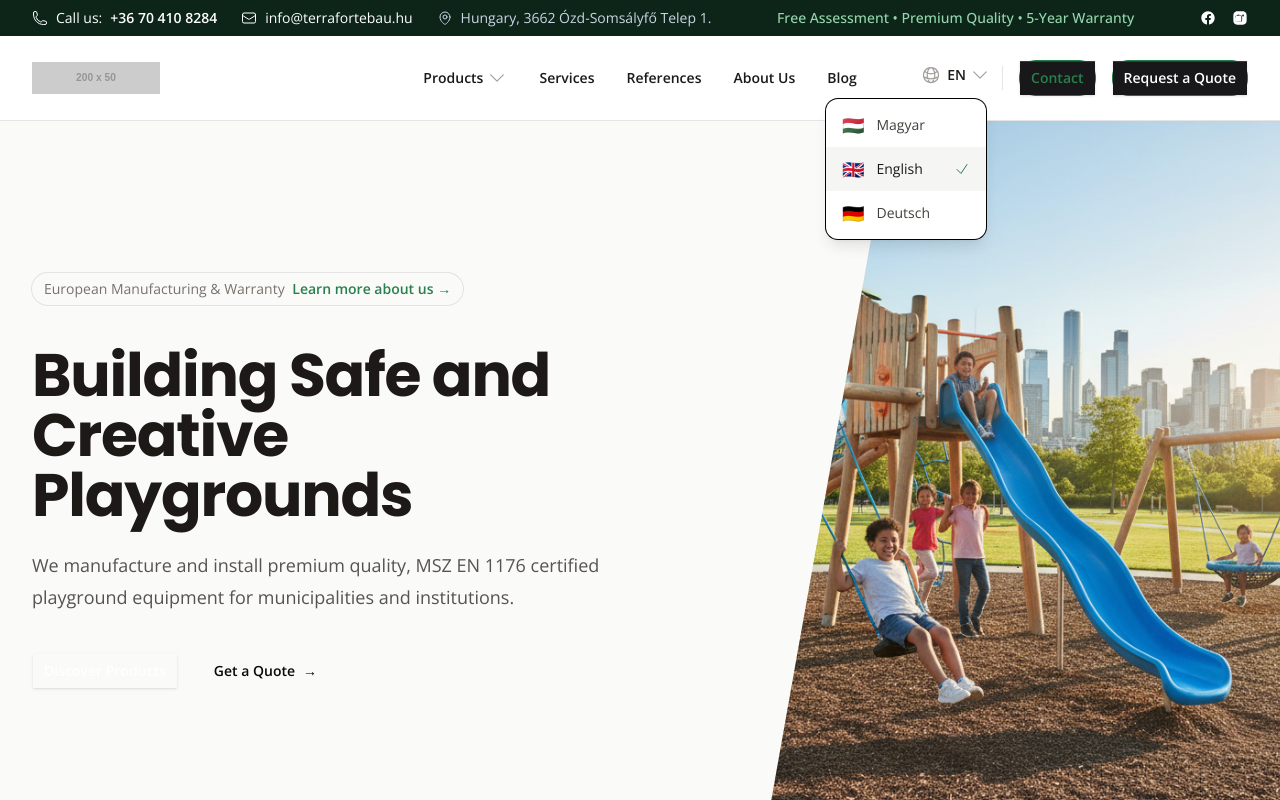
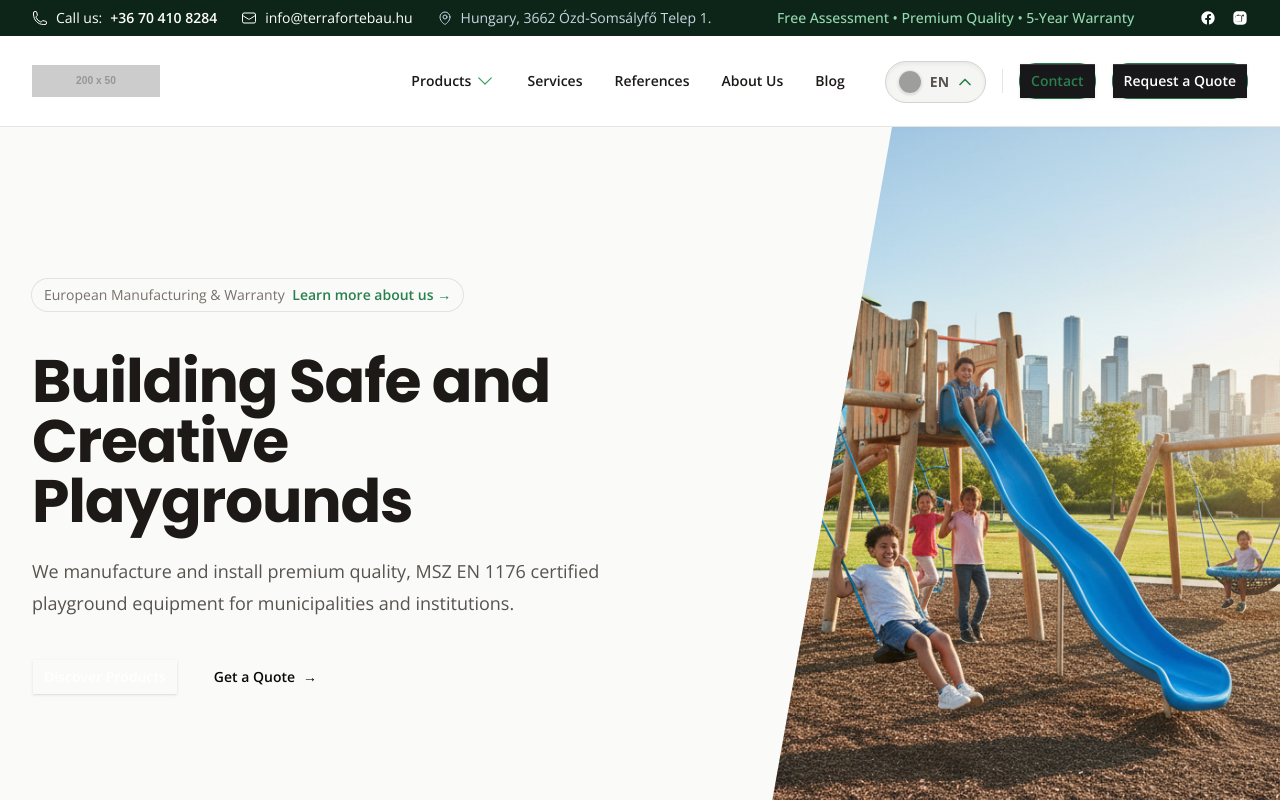
Before and after one commit to jozsef-kiss/terra-forte-project, a Next.js app: page /en in a window 1280 px wide. Both pictures are taken after a click on the button "EN". Shown: the top 800 px of the page. Built offline with nearby package versions, Linux system fonts and the light colour scheme; grey boxes are pictures that could not be loaded.

Commit message:
Design v1.2 - egyéb finomitasok / nyelvvalaszto update

```diff
--- a/src/app/globals.css
+++ b/src/app/globals.css
@@ -93,3 +93,39 @@ footer a[class*="bg-indigo-"]:active {
   transform: translateY(0);
   box-shadow: none;
 }
+
+/* --- GLOBÁLIS INPUT HÁTTÉR MÓDOSÍTÁS (#fafafa) --- */
+/* Felülírjuk a komponensek (pl. Newsletter) alapértelmezett fehér hátterét */
+input:not([type="checkbox"]):not([type="radio"]):not([type="submit"]):not(
+    [type="button"]
+  ):not([type="range"]),
+textarea,
+select {
+  background-color: #fafafa !important;
+}
+
+/* --- PLACEHOLDER SZÍN GLOBÁLISAN --- */
+/* Stone-500 (#78716c) - Olvasható, de nem tolakodó */
+input::placeholder,
+textarea::placeholder {
+  color: #78716c !important;
+  opacity: 1; /* Firefox miatt kell, hogy ne legyen áttetsző */
+}
+
+/* --- EGYEDI DROPDOWN ANIMÁCIÓ --- */
+@keyframes dropdownOpen {
+  from {
+    opacity: 0;
+    transform: translateY(-8px) scale(0.96);
+  }
+  to {
+    opacity: 1;
+    transform: translateY(0) scale(1);
+  }
+}
+
+.animate-dropdown-open {
+  /* Finom, rugalmas érkezés (cubic-bezier) */
+  animation: dropdownOpen 0.25s cubic-bezier(0.16, 1, 0.3, 1) forwards;
+  transform-origin: top right; /* A jobb felső sarokból nyílik */
+}
--- a/src/components/LanguageSwitcher.tsx
+++ b/src/components/LanguageSwitcher.tsx
@@ -1,50 +1,135 @@
-"use client"; // Ez jelzi, hogy ez egy interaktív Kliens Komponens
+"use client";
 
 import { usePathname, useRouter } from "next/navigation";
+import { useEffect, useState, useRef } from "react";
+
+// Nyelvek és zászlók (CDN)
+const languages = [
+  { key: "hu", name: "Magyar", flagUrl: "https://flagcdn.com/w40/hu.png" },
+  { key: "en", name: "English", flagUrl: "https://flagcdn.com/w40/gb.png" },
+  { key: "de", name: "Deutsch", flagUrl: "https://flagcdn.com/w40/de.png" },
+];
 
 export default function LanguageSwitcher() {
   const pathname = usePathname();
   const router = useRouter();
+  const [isOpen, setIsOpen] = useState(false);
+  const dropdownRef = useRef<HTMLDivElement>(null);
 
-  // A Next.js router a legelső client rendernél ideiglenesen adhat vissza null-t.
-  // Ilyenkor esünk vissza az alapértelmezett "/" értékre, hogy ne dobjunk hibát.
   const safePathname = pathname && pathname.length > 0 ? pathname : "/";
-
-  // Normalizáljuk az útvonalat (eltávolítjuk az üres szegmenseket), így minden esetet kezelünk.
   const pathSegments = safePathname.split("/").filter(Boolean);
-
-  // Az aktuális nyelv kinyerése az URL-ből (pl. /en/...)
-  // A pathname stringet felbontjuk a "/" mentén. A második elem (index 1) a nyelvkód.
-  const currentLang = pathSegments[0] ?? "hu";
+  const currentLangKey = pathSegments[0] ?? "hu";
+  const selectedLanguage =
+    languages.find((l) => l.key === currentLangKey) || languages[0];
 
   const handleLocaleChange = (newLocale: string) => {
     const segments = [...pathSegments];
-
-    // Kicseréljük a nyelvkódot az új nyelvre
-    // Feltételezzük, hogy az URL mindig /[lang]/... formátumú
     if (segments.length > 0) {
       segments[0] = newLocale;
     } else {
-      // Ha esetleg a gyökérben lennénk (bár a middleware ezt kezeli), beszúrjuk
       segments.push(newLocale);
     }
-
     const newPath = `/${segments.join("/")}`;
+    setIsOpen(false);
     router.push(newPath);
   };
 
+  useEffect(() => {
+    const handleClickOutside = (event: MouseEvent) => {
+      if (
+        dropdownRef.current &&
+        !dropdownRef.current.contains(event.target as Node)
+      ) {
+        setIsOpen(false);
+      }
+    };
+    document.addEventListener("mousedown", handleClickOutside);
+    return () => {
+      document.removeEventListener("mousedown", handleClickOutside);
+    };
+  }, []);
+
   return (
-    <div className="relative inline-block text-left">
-      <select
-        value={currentLang}
-        onChange={(e) => handleLocaleChange(e.target.value)}
-        className="block w-full rounded-md border-0 py-1.5 pl-3 pr-8 text-gray-900 ring-1 ring-inset ring-gray-300 focus:ring-2 focus:ring-indigo-600 sm:text-sm sm:leading-6 cursor-pointer bg-transparent"
-        aria-label="Nyelv kiválasztása / Select Language"
+    <div className="relative inline-block text-left z-50" ref={dropdownRef}>
+      {/* --- FŐ GOMB (3D Hatással) --- */}
+      <button
+        onClick={() => setIsOpen(!isOpen)}
+        type="button"
+        // ITT A MÓDOSÍTÁS:
+        // 1. transition-all: Minden változás (szín, pozíció, árnyék) animálva van.
+        // 2. focus:outline-none: Eltüntettük a kék/zöld keretet.
+        // 3. Feltételes formázás (isOpen ? ... : ...):
+        //    - Ha NYITVA van: sötétebb háttér (bg-stone-100), belső árnyék (shadow-inner), és 1px-el lejjebb csúszik (translate-y-px).
+        //    - Ha ZÁRVA van: fehér háttér, külső árnyék (shadow-sm), és hover-re kiemelkedik (shadow-md).
+        className={`
+          group inline-flex items-center justify-center rounded-xl border border-stone-200 px-3 py-2 text-sm font-medium text-stone-700
+          transition-all duration-200 ease-out focus:outline-none
+          ${
+            isOpen
+              ? "bg-stone-100 shadow-[inset_0_2px_4px_rgba(0,0,0,0.06)] translate-y-[1px] border-stone-300"
+              : "bg-white shadow-sm hover:bg-stone-50 hover:shadow-md hover:-translate-y-[1px]"
+          }
+        `}
       >
-        <option value="hu">🇭🇺 HU</option>
-        <option value="en">🇬🇧 EN</option>
-        <option value="de">🇩🇪 DE</option>
-      </select>
+        <div className="flex items-center justify-center w-6 h-6 rounded-full overflow-hidden border border-stone-200 mr-2 shadow-sm bg-white">
+          <img
+            src={selectedLanguage.flagUrl}
+            alt={selectedLanguage.name}
+            className="w-full h-full object-cover transform scale-125"
+          />
+        </div>
+
+        <span className="uppercase font-bold text-stone-600 select-none">
+          {selectedLanguage.key}
+        </span>
+
+        <svg
+          // A nyíl is alkalmazkodik: ha benyomva van, kicsit sötétebb
+          className={`ml-2 h-4 w-4 transition-transform duration-300 ${
+            isOpen
+              ? "rotate-180 text-indigo-600"
+              : "text-indigo-600 group-hover:text-indigo-500"
+          }`}
+          fill="none"
+          viewBox="0 0 24 24"
+          strokeWidth="2.5"
+          stroke="currentColor"
+        >
+          <path
+            strokeLinecap="round"
+            strokeLinejoin="round"
+            d="M19.5 8.25l-7.5 7.5-7.5-7.5"
+          />
+        </svg>
+      </button>
+
+      {/* --- LENYÍLÓ LISTA --- */}
+      {isOpen && (
+        <div className="origin-top-right absolute right-0 mt-2 w-40 rounded-xl shadow-xl bg-white ring-1 ring-black/5 focus:outline-none animate-dropdown-open overflow-hidden z-50">
+          <div className="py-1">
+            {languages.map((language) => (
+              <button
+                key={language.key}
+                onClick={() => handleLocaleChange(language.key)}
+                className={`${
+                  selectedLanguage.key === language.key
+                    ? "bg-stone-50 text-indigo-700 font-semibold"
+                    : "text-stone-700 hover:bg-stone-50"
+                } group flex w-full items-center px-4 py-2.5 text-sm transition-colors duration-150`}
+              >
+                <div className="flex items-center justify-center w-5 h-5 rounded-full overflow-hidden border border-stone-200 mr-3 shadow-sm group-hover:scale-110 transition-transform duration-200">
+                  <img
+                    src={language.flagUrl}
+                    alt={language.name}
+                    className="w-full h-full object-cover transform scale-125"
+                  />
+                </div>
+                {language.name}
+              </button>
+            ))}
+          </div>
+        </div>
+      )}
     </div>
   );
 }
--- a/src/components/layout/HeaderClient.tsx
+++ b/src/components/layout/HeaderClient.tsx
@@ -4,6 +4,7 @@ import { useState, useRef } from "react";
 import Link from "next/link";
 import { usePathname, useRouter } from "next/navigation";
 import { Button } from "@/components/ui/button"; // Catalyst gomb
+import LanguageSwitcher from "@/components/LanguageSwitcher";
 
 // --- Headless UI Importok ---
 import {
@@ -232,7 +233,7 @@ export default function HeaderClient({ lang, dict }: Props) {
                   {nav?.products || "Termékeink"}
                   <ChevronDownIcon
                     aria-hidden="true"
-                    className={`size-5 flex-none text-gray-400 transition-transform ${
+                    className={`size-5 flex-none text-indigo-500 transition-transform ${
                       open ? "rotate-180" : ""
                     }`}
                   />
@@ -360,50 +361,9 @@ export default function HeaderClient({ lang, dict }: Props) {
         </div>
 
         {/* JOBB OLDAL: NYELVVÁLTÓ + CTA */}
-        <div className="hidden lg:flex lg:flex-1 lg:justify-end lg:gap-4 items-center">
+        <div className="hidden lg:flex lg:flex-1 pl-6 lg:justify-end lg:gap-4 items-center">
           {/* Nyelvváltó */}
-          <Menu as="div" className="relative inline-block text-left">
-            <MenuButton className="group inline-flex items-center justify-center text-sm font-semibold text-gray-900 hover:text-indigo-600">
-              <GlobeAltIcon
-                className="mr-1.5 h-5 w-5 text-gray-400 group-hover:text-indigo-500"
-                aria-hidden="true"
-              />
-              {lang.toUpperCase()}
-              <ChevronDownIcon
-                className="-mr-1 ml-1 h-5 w-5 text-gray-400 group-hover:text-indigo-500"
-                aria-hidden="true"
-              />
-            </MenuButton>
-
-            <MenuItems
-              transition
-              className="absolute right-0 z-10 mt-2 w-40 origin-top-right rounded-md bg-white shadow-lg ring-1 ring-black ring-opacity-5 transition focus:outline-none data-[closed]:scale-95 data-[closed]:transform data-[closed]:opacity-0 data-[enter]:duration-100 data-[leave]:duration-75 data-[enter]:ease-out data-[leave]:ease-in"
-            >
-              <div className="py-1">
-                {languages.map((l) => (
-                  <MenuItem key={l.code}>
-                    <button
-                      onClick={() => switchLanguage(l.code)}
-                      className={`group flex w-full items-center px-4 py-2 text-sm ${
-                        lang === l.code
-                          ? "bg-gray-100 text-gray-900"
-                          : "text-gray-700 data-[focus]:bg-gray-100 data-[focus]:text-gray-900"
-                      }`}
-                    >
-                      <span className="mr-3 text-lg">{l.flag}</span>
-                      <span className="flex-1 text-left">{l.name}</span>
-                      {lang === l.code && (
-                        <CheckIcon
-                          className="h-4 w-4 text-indigo-600"
-                          aria-hidden="true"
-                        />
-                      )}
-                    </button>
-                  </MenuItem>
-                ))}
-              </div>
-            </MenuItems>
-          </Menu>
+          <LanguageSwitcher />
 
           <div className="h-6 w-px bg-gray-200" aria-hidden="true" />
 
```
